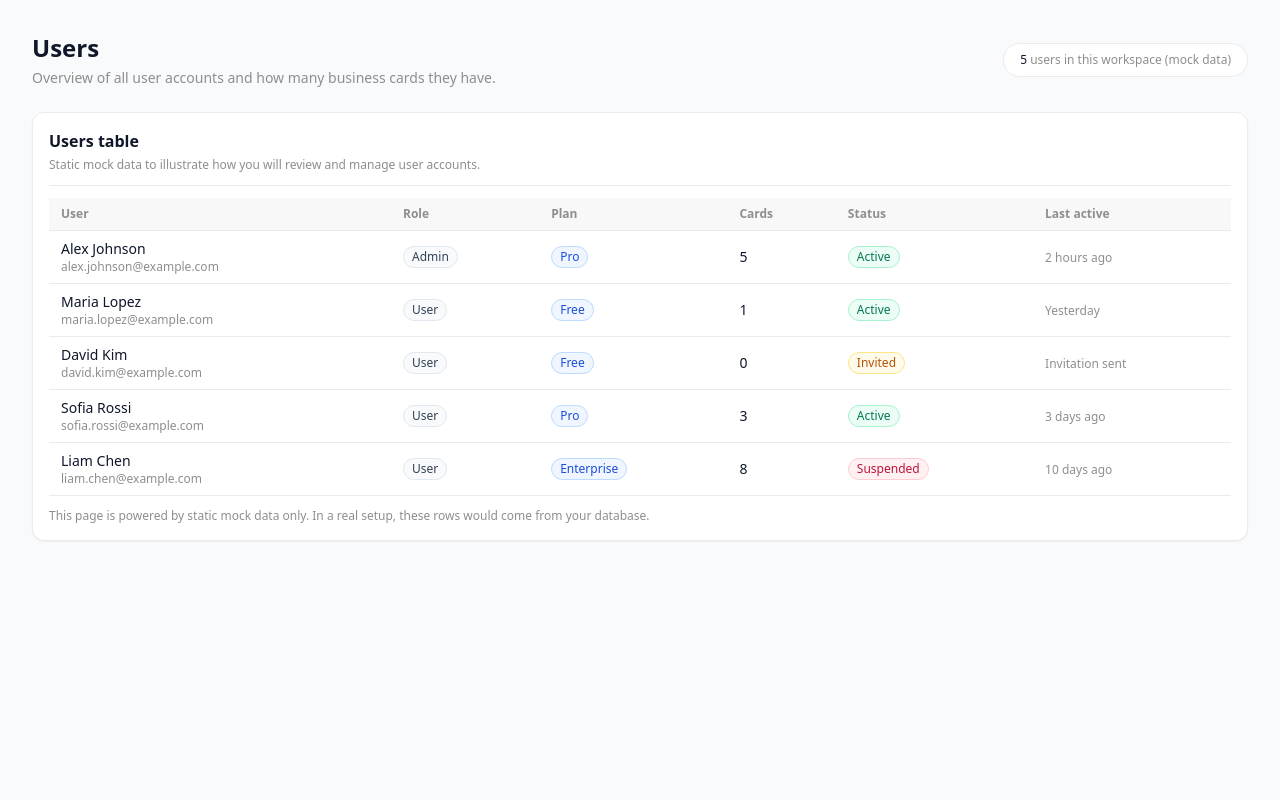
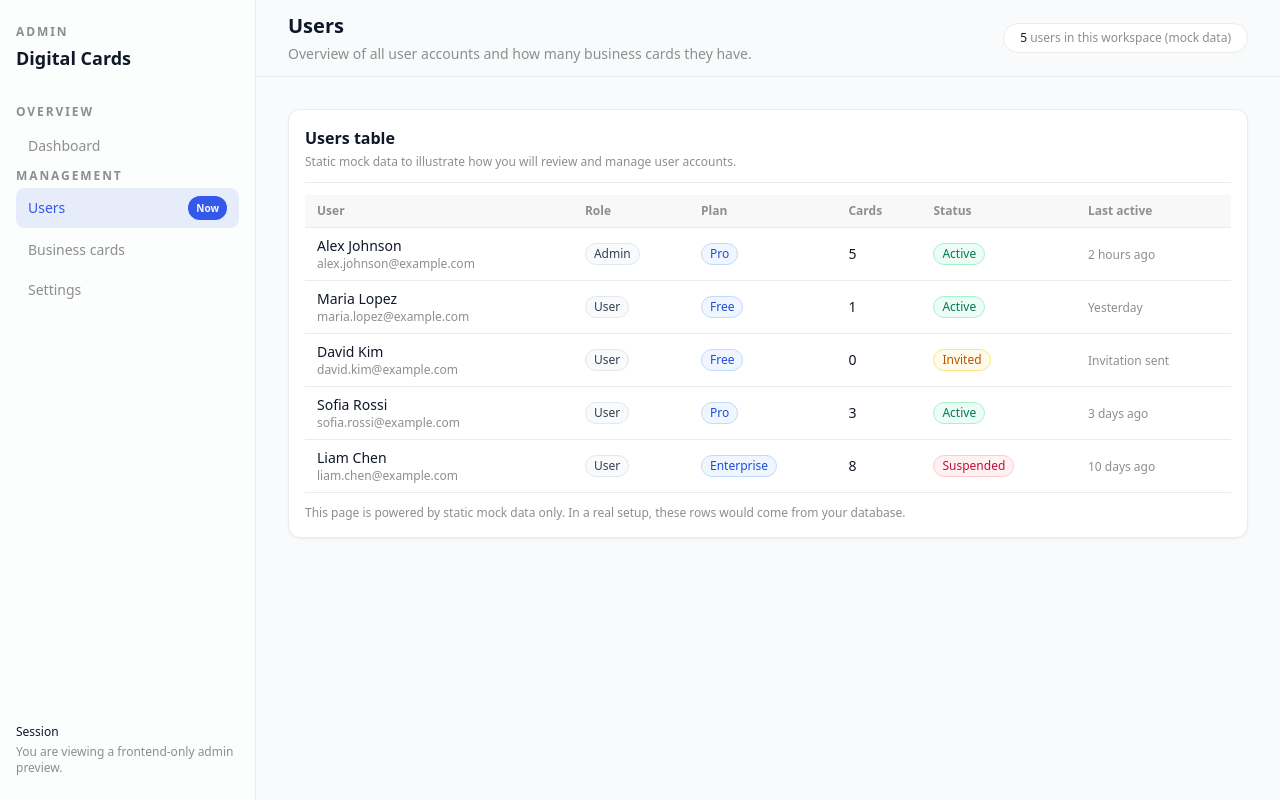
Before and after one commit to daominhhai129/sg-f2e8259b-6fc6-442d-b63f-de6a4dc487d0-1776210199, a Next.js app: page /users in a window 1280 px wide. Built offline with nearby package versions, Linux system fonts and the light colour scheme.

Commit message:
refactor(admin): apply sidebar layout to users and business cards pages

```diff
--- a/src/pages/business-cards.tsx
+++ b/src/pages/business-cards.tsx
@@ -1,4 +1,5 @@
 import type { NextPage } from "next";
+import Link from "next/link";
 import { SEO } from "@/components/SEO";
 import {
   businessCardsMock,
@@ -19,31 +20,82 @@ const BusinessCardsPage: NextPage = () => {
         description="Browse and review digital business cards created by your users."
       />
       <div className="min-h-screen bg-background text-foreground">
-        <main className="container py-8 space-y-6">
-          <header className="flex flex-col gap-2 md:flex-row md:items-center md:justify-between">
+        <div className="flex min-h-screen">
+          <aside className="hidden w-64 flex-col border-r bg-card/60 px-4 py-6 md:flex">
+            <div className="mb-8">
+              <div className="text-xs font-semibold uppercase tracking-[0.16em] text-muted-foreground">
+                Admin
+              </div>
+              <div className="mt-1 text-lg font-semibold">Digital Cards</div>
+            </div>
+            <nav className="space-y-1 text-sm">
+              <div className="mb-2 text-xs font-semibold uppercase tracking-[0.16em] text-muted-foreground">
+                Overview
+              </div>
+              <Link
+                href="/"
+                className="flex w-full items-center justify-between rounded-lg px-3 py-2 text-left text-sm text-muted-foreground hover:bg-muted hover:text-foreground"
+              >
+                <span>Dashboard</span>
+              </Link>
+              <div className="mb-2 mt-4 text-xs font-semibold uppercase tracking-[0.16em] text-muted-foreground">
+                Management
+              </div>
+              <Link
+                href="/users"
+                className="flex w-full items-center justify-between rounded-lg px-3 py-2 text-left text-sm text-muted-foreground hover:bg-muted hover:text-foreground"
+              >
+                <span>Users</span>
+              </Link>
+              <Link
+                href="/business-cards"
+                className="flex w-full items-center justify-between rounded-lg bg-primary/10 px-3 py-2 text-left text-sm font-medium text-primary"
+              >
+                <span>Business cards</span>
+                <span className="rounded-full bg-primary px-2 py-0.5 text-[10px] font-semibold text-primary-foreground">
+                  Now
+                </span>
+              </Link>
+              <button
+                type="button"
+                className="flex w-full items-center justify-between rounded-lg px-3 py-2 text-left text-sm text-muted-foreground hover:bg-muted hover:text-foreground"
+              >
+                <span>Settings</span>
+              </button>
+            </nav>
+            <div className="mt-auto pt-8 text-xs text-muted-foreground">
+              <div className="font-medium text-foreground">Session</div>
+              <div className="mt-1">You are viewing a frontend-only admin preview.</div>
+            </div>
+          </aside>
+
+          <main className="flex flex-1 flex-col">
+            <header className="flex items-center justify-between border-b bg-background/80 px-4 py-3 backdrop-blur md:px-6 lg:px-8">
               <div>
-              <h1 className="text-xl font-semibold leading-tight md:text-2xl">
+                <h1 className="text-lg font-semibold leading-tight md:text-xl">
                   Business cards
                 </h1>
-              <p className="mt-1 text-sm text-muted-foreground">
+                <p className="mt-1 text-xs text-muted-foreground md:text-sm">
                   Overview of digital business cards and who owns them.
                 </p>
               </div>
-            <div className="rounded-full border bg-card px-4 py-2 text-xs text-muted-foreground">
+              <div className="flex items-center gap-2">
+                <div className="rounded-full border bg-card px-4 py-1.5 text-[11px] text-muted-foreground md:text-xs">
                   <span className="font-medium text-foreground">{totalCards}</span>{" "}
                   cards in this workspace (mock data)
                 </div>
+              </div>
             </header>
 
-          <section className="rounded-xl border bg-card p-4 shadow-sm">
+            <section className="flex-1 space-y-6 px-4 py-4 md:px-6 md:py-6 lg:px-8 lg:py-8">
+              <div className="rounded-xl border bg-card p-4 shadow-sm">
                 <div className="mb-3 flex flex-col gap-2 border-b pb-3 sm:flex-row sm:items-center sm:justify-between">
                   <div>
                     <h2 className="text-sm font-semibold md:text-base">
                       Business cards table
                     </h2>
                     <p className="mt-1 text-xs text-muted-foreground">
-                  Static mock data showing how card records connect to user
-                  accounts.
+                      Static mock data showing how card records connect to user accounts.
                     </p>
                   </div>
                 </div>
@@ -171,11 +223,13 @@ const BusinessCardsPage: NextPage = () => {
                 </div>
 
                 <div className="mt-3 text-[11px] text-muted-foreground md:text-xs">
-              This is static mock data only. In a real product, you would fetch
-              cards and their owners from your backend.
+                  This is static mock data only. In a real product, you would fetch cards
+                  and their owners from your backend.
+                </div>
               </div>
             </section>
           </main>
+        </div>
       </div>
     </>
   );
--- a/src/pages/users.tsx
+++ b/src/pages/users.tsx
@@ -1,4 +1,5 @@
 import type { NextPage } from "next";
+import Link from "next/link";
 import { SEO } from "@/components/SEO";
 import {
   usersMock,
@@ -17,32 +18,81 @@ const UsersPage: NextPage = () => {
         description="Browse and review user accounts for your digital business cards."
       />
       <div className="min-h-screen bg-background text-foreground">
-        <main className="container py-8 space-y-6">
-          <header className="flex flex-col gap-2 md:flex-row md:items-center md:justify-between">
+        <div className="flex min-h-screen">
+          <aside className="hidden w-64 flex-col border-r bg-card/60 px-4 py-6 md:flex">
+            <div className="mb-8">
+              <div className="text-xs font-semibold uppercase tracking-[0.16em] text-muted-foreground">
+                Admin
+              </div>
+              <div className="mt-1 text-lg font-semibold">Digital Cards</div>
+            </div>
+            <nav className="space-y-1 text-sm">
+              <div className="mb-2 text-xs font-semibold uppercase tracking-[0.16em] text-muted-foreground">
+                Overview
+              </div>
+              <Link
+                href="/"
+                className="flex w-full items-center justify-between rounded-lg px-3 py-2 text-left text-sm text-muted-foreground hover:bg-muted hover:text-foreground"
+              >
+                <span>Dashboard</span>
+              </Link>
+              <div className="mb-2 mt-4 text-xs font-semibold uppercase tracking-[0.16em] text-muted-foreground">
+                Management
+              </div>
+              <Link
+                href="/users"
+                className="flex w-full items-center justify-between rounded-lg bg-primary/10 px-3 py-2 text-left text-sm font-medium text-primary"
+              >
+                <span>Users</span>
+                <span className="rounded-full bg-primary px-2 py-0.5 text-[10px] font-semibold text-primary-foreground">
+                  Now
+                </span>
+              </Link>
+              <Link
+                href="/business-cards"
+                className="flex w-full items-center justify-between rounded-lg px-3 py-2 text-left text-sm text-muted-foreground hover:bg-muted hover:text-foreground"
+              >
+                <span>Business cards</span>
+              </Link>
+              <button
+                type="button"
+                className="flex w-full items-center justify-between rounded-lg px-3 py-2 text-left text-sm text-muted-foreground hover:bg-muted hover:text-foreground"
+              >
+                <span>Settings</span>
+              </button>
+            </nav>
+            <div className="mt-auto pt-8 text-xs text-muted-foreground">
+              <div className="font-medium text-foreground">Session</div>
+              <div className="mt-1">You are viewing a frontend-only admin preview.</div>
+            </div>
+          </aside>
+
+          <main className="flex flex-1 flex-col">
+            <header className="flex items-center justify-between border-b bg-background/80 px-4 py-3 backdrop-blur md:px-6 lg:px-8">
               <div>
-              <h1 className="text-xl font-semibold leading-tight md:text-2xl">
+                <h1 className="text-lg font-semibold leading-tight md:text-xl">
                   Users
                 </h1>
-              <p className="mt-1 text-sm text-muted-foreground">
-                Overview of all user accounts and how many business cards they
-                have.
+                <p className="mt-1 text-xs text-muted-foreground md:text-sm">
+                  Overview of all user accounts and how many business cards they have.
                 </p>
               </div>
-            <div className="rounded-full border bg-card px-4 py-2 text-xs text-muted-foreground">
+              <div className="flex items-center gap-2">
+                <div className="rounded-full border bg-card px-4 py-1.5 text-[11px] text-muted-foreground md:text-xs">
                   <span className="font-medium text-foreground">{totalUsers}</span>{" "}
                   users in this workspace (mock data)
                 </div>
+              </div>
             </header>
 
-          <section className="rounded-xl border bg-card p-4 shadow-sm">
+            <section className="flex-1 space-y-6 px-4 py-4 md:px-6 md:py-6 lg:px-8 lg:py-8">
+              <div className="rounded-xl border bg-card p-4 shadow-sm">
                 <div className="mb-3 flex flex-col gap-2 border-b pb-3 sm:flex-row sm:items-center sm:justify-between">
                   <div>
-                <h2 className="text-sm font-semibold md:text-base">
-                  Users table
-                </h2>
+                    <h2 className="text-sm font-semibold md:text-base">Users table</h2>
                     <p className="mt-1 text-xs text-muted-foreground">
-                  Static mock data to illustrate how you will review and manage
-                  user accounts.
+                      Static mock data to illustrate how you will review and manage user
+                      accounts.
                     </p>
                   </div>
                 </div>
@@ -124,11 +174,13 @@ const UsersPage: NextPage = () => {
                 </div>
 
                 <div className="mt-3 text-[11px] text-muted-foreground md:text-xs">
-              This page is powered by static mock data only. In a real setup,
-              these rows would come from your database.
+                  This page is powered by static mock data only. In a real setup, these
+                  rows would come from your database.
+                </div>
               </div>
             </section>
           </main>
+        </div>
       </div>
     </>
   );
```
Lines whose indentation alone changed are shown as unchanged.
